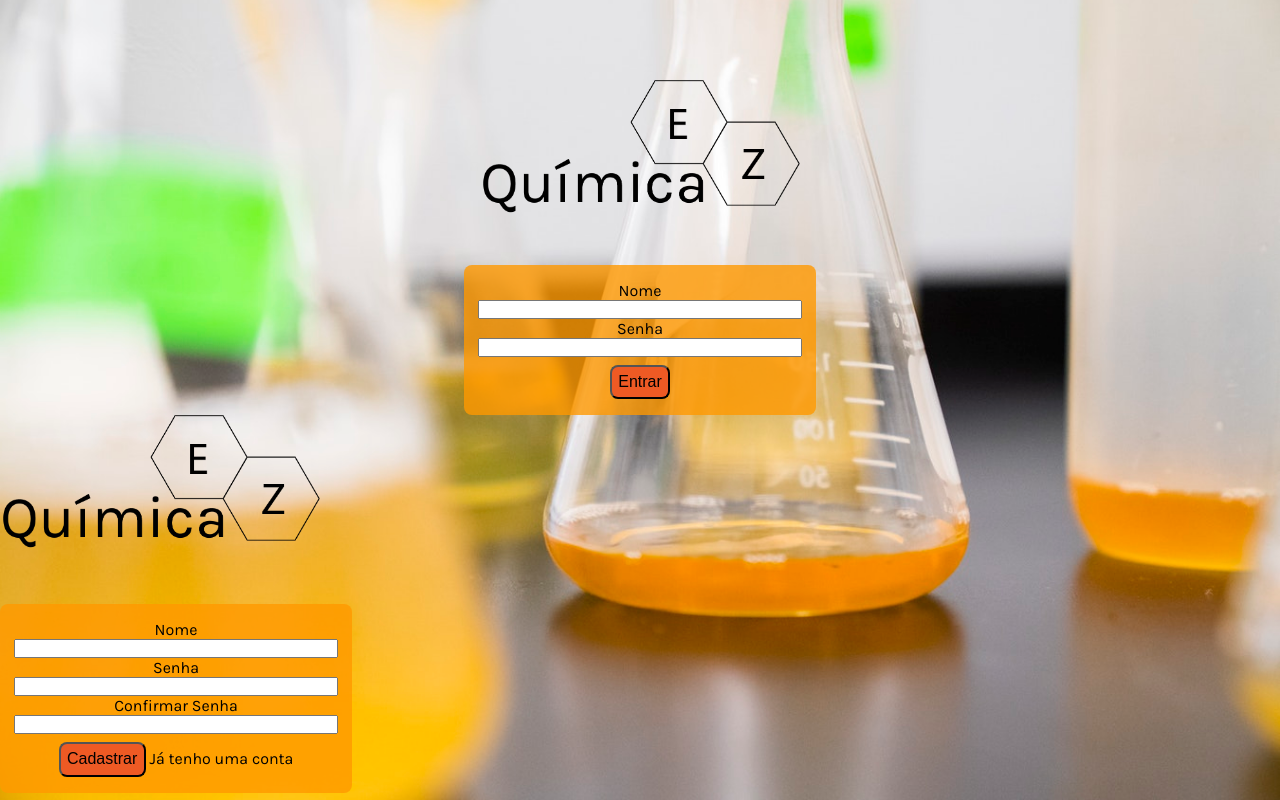
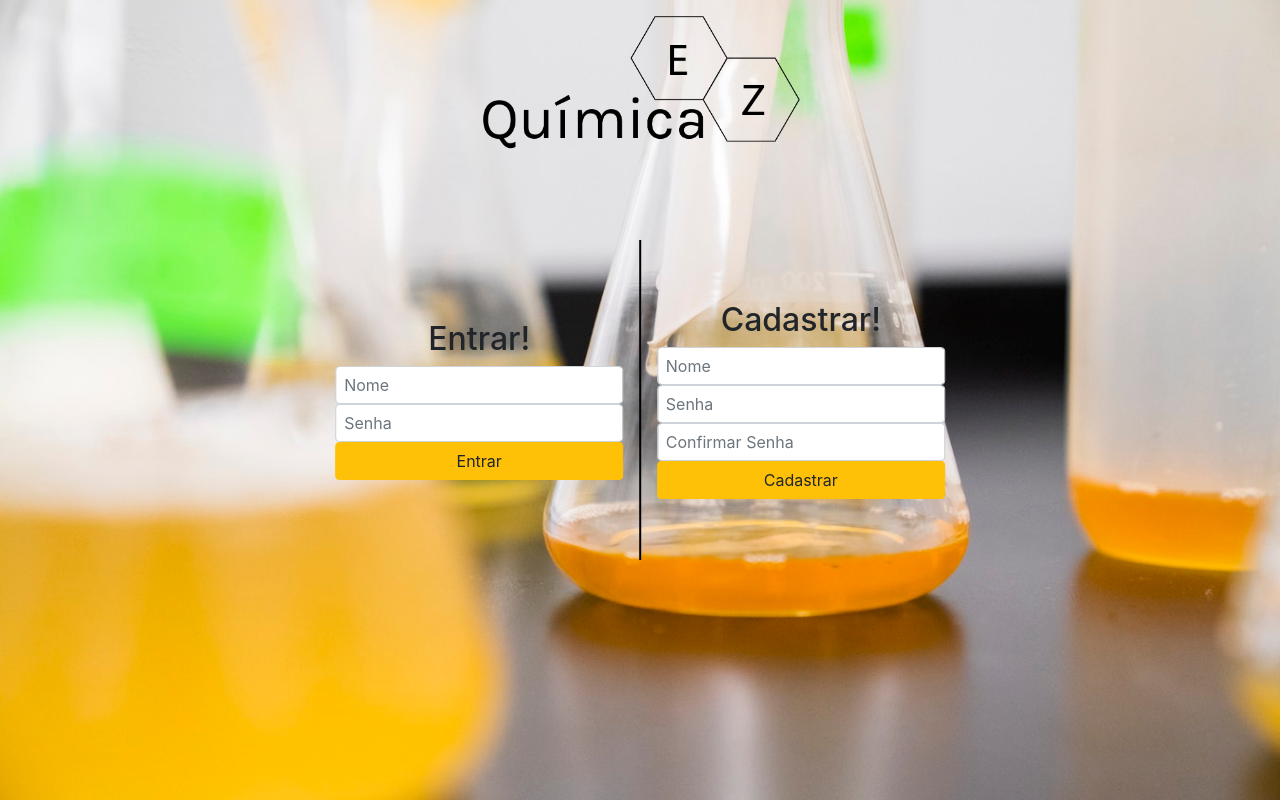
Before and after one commit to IgoRode/QuimicaEZ, a plain HTML site: page login-register.html in a window 1280 px wide. Drawn offline with nearby package versions, Linux system fonts and the light colour scheme.

Commit message:
login e cadastro finalnalmente na mesma pagina

```diff
--- a/estilo/login-register.css
+++ b/estilo/login-register.css
@@ -1,32 +1,34 @@
-.login{
-	display: flex;
-	flex-direction: column;
-	align-items: center;
-	margin: 5rem 1rem 0 1rem;
+img{
+	margin-top: 1em;
+	display: block;
+	margin-left:auto;
+	margin-right: auto;
 }
-.body-form{
-	display: flex;
-	flex-direction: column;
-}
-.body-down{
-	margin: .5rem 0 0 0;
-}
-.boxtxt{
-	width: 100%;
-}
-.forms{
-	background-color: rgba(255, 153, 0,.8);
-	width: 17rem;
-	border-radius: .5rem;
-	padding: 1rem;
-	margin: 1rem 0 0 0;
+.login-register{
 	display: flex;
 	flex-direction: column;
 	align-items: center;
 }
+form{
+	display: flex;
+	flex-direction: column;
+	margin: 1em;
+	width: 18rem;
+	align-items: center;
+}
 @media screen and (min-width: 992px) {
-  .forms{
-  	width: 20rem;
-  	margin: 3rem 0 0 0;
-  }
+	.login-register{
+		display: flex;
+		flex-direction: row;
+		position: absolute;
+		left: 50%;
+    	margin-right: -50%;
+    	transform: translate(-50%, -50%);
+    	top: 25rem;
+	}
+	.divisoria{
+		width: .1rem;
+		height: 20rem;
+		background-color: #000;
+	}
 }
--- a/login-register.html
+++ b/login-register.html
@@ -7,33 +7,24 @@
 	<link rel="stylesheet" type="text/css" href="estilo/login-register.css">
     <meta name="viewport" content="width=device-width, initial-scale=1, shrink-to-fit=no">
     <link href="https://fonts.googleapis.com/css?family=Karla:400,700" rel="stylesheet">
+    <link rel="stylesheet" href="https://stackpath.bootstrapcdn.com/bootstrap/4.3.1/css/bootstrap.min.css" integrity="sha384-ggOyR0iXCbMQv3Xipma34MD+dH/1fQ784/j6cY/iJTQUOhcWr7x9JvoRxT2MZw1T" crossorigin="anonymous">
 </head>
 <body>
-	<section class="login">
-		<img class="logo" alt="QuimicaEZ" src="img/title.png"></img>
-		<form class="forms">
-			<label for="nome">Nome</label>
-			<input class="boxtxt" type="text" id="nome">
-			<label for="senha">Senha</label>
-			<input class="boxtxt" type="password" id="senha">
-			<div class="body-down">
-				<button class="butao" id="diferente" onclick="login()">Entrar</button>
-			</div>
+	<img class="logo" alt="QuimicaEZ" src="img/title.png"></img>
+	<section class="login-register">
+		<form>
+			<h2>Entrar!</h2>
+			<input type="text" class="form-control p-2" id="nome" placeholder="Nome" >
+			<input type="text" class="form-control p-2" id="senha" placeholder="Senha" >
+			<button class="btn btn-warning w-100">Entrar</button>
 		</form>
-	</section>
-	<section class="register">
-		<img class="logo" alt="QuimicaEZ" src="img/title.png"></img>
-		<form class="forms">
-			<label for="nome">Nome</label>
-			<input class="boxtxt" type="text" id="nome">
-			<label for="senha">Senha</label>
-			<input class="boxtxt" type="password" id="senha">
-			<label for="c_senha">Confirmar Senha</label>
-			<input class="boxtxt" type="password" id="c_senha">
-			<div class="body-down">
-				<button class="butao" onclick="cadastro()">Cadastrar</button>
-				<a class="ancora" href="login.html">Já tenho uma conta</a>
-			</div>
+		<div class="divisoria"></div>
+		<form>
+			<h2>Cadastrar!</h2>
+			<input type="text" class="form-control p-2" id="nome" placeholder="Nome" >
+			<input type="text" class="form-control p-2" id="senha" placeholder="Senha" >
+			<input type="text" class="form-control p-2" id="c_senha" placeholder="Confirmar Senha" >
+			<button class="btn btn-warning w-100">Cadastrar</button>
 		</form>
 	</section>
 </body>
```
